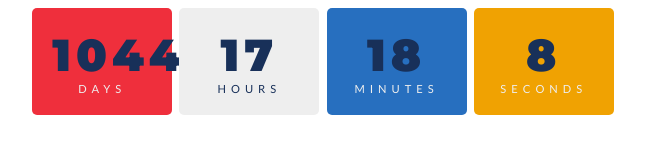
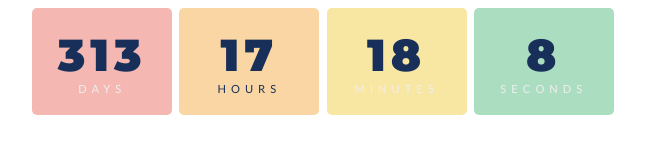
Before and after one commit to IKOLCHEN/notion, a plain HTML site: page index.html in a window 1280 px wide. Shown: the whole page, without its empty margins (317-962 px from the left). Drawn offline with Linux system fonts and the light colour scheme.

Commit message:
Update index.html

```diff
--- a/index.html
+++ b/index.html
@@ -28,20 +28,20 @@ body{
 }
 
 .days {
-  background: #EF2F3C;
+  background: #F4B7B2;
 }
 
 .hours {
-  background: #eeeeee;
+  background: #F9D6A3;
   color: #183059;
 }
 
 .minutes {
-  background: #276FBF;
+  background: #F8E6A3;
 }
 
 .seconds {
-  background: #F0A202;
+  background: #ABDEC0;
 }
 
 .numbers {
@@ -103,7 +103,7 @@ body{
 </body>
 <script>
     const year = new Date().getFullYear();
-const myDate = new Date('May 05, 2024 00:00:00');
+const myDate = new Date('May 05, 2022 00:00:00');
 console.log(myDate);
 
 // countdown
```
